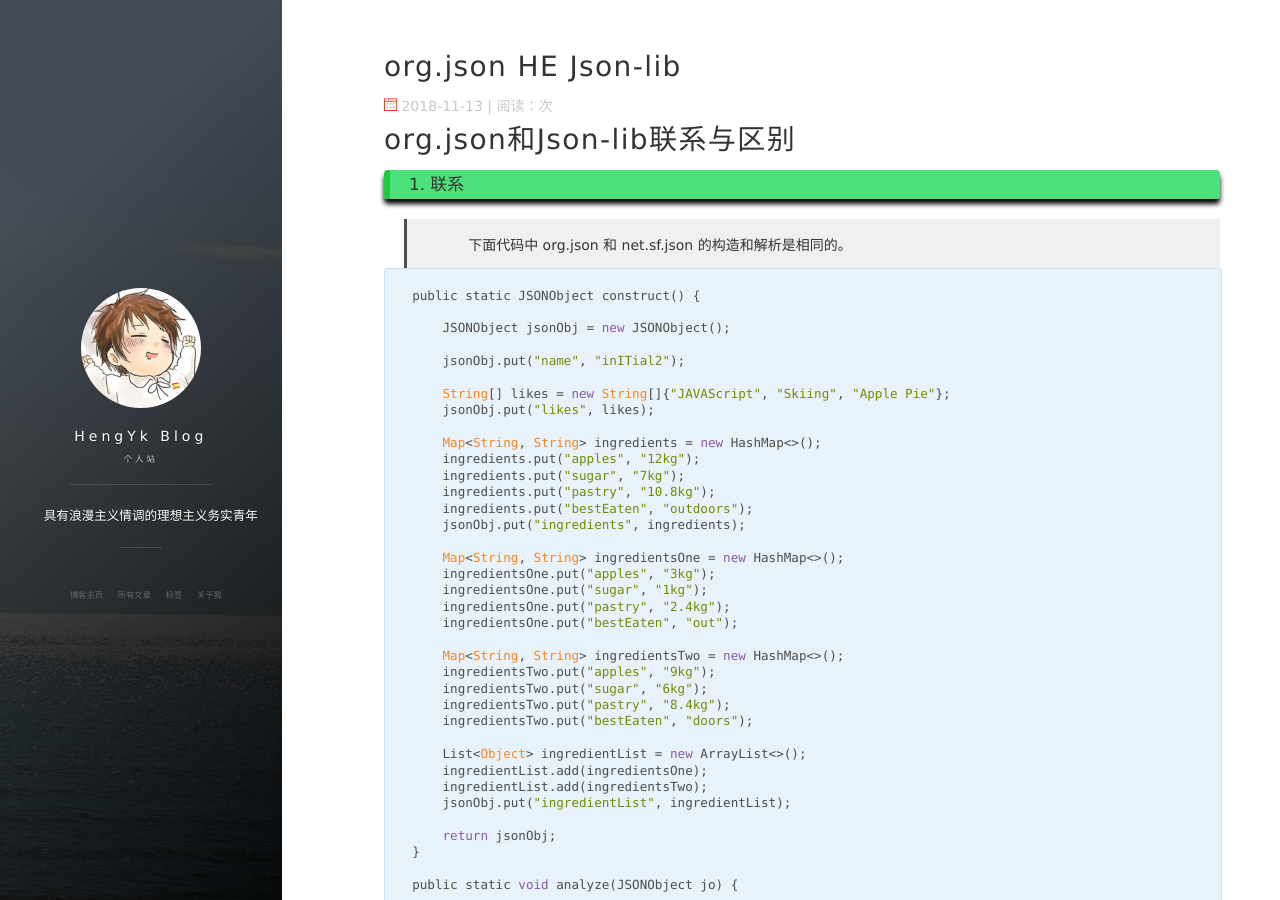
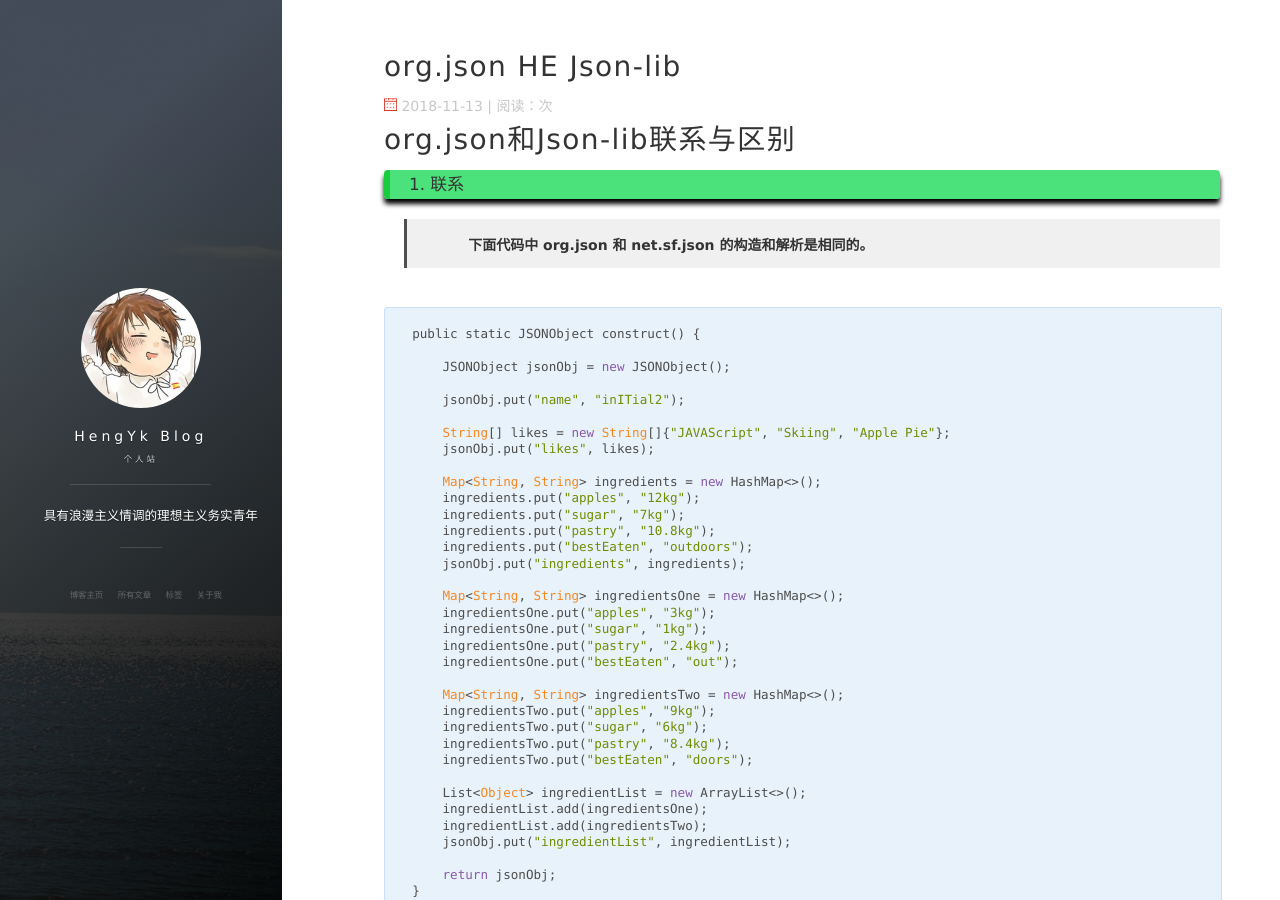
Before and after one commit to HengYk/hengyk.github.io, a Jekyll site: the page built from _posts/2018-11-13-org.json和Json-lib联系与区别.md, in a window 1280 px wide and 900 px high. Built offline with Jekyll 4.4.1, drawn with Linux system fonts in a browser that asks for light colours; nearby versions of some CDN libraries; comment, search, counter and statistics services are not loaded.

````diff
--- a/_posts/2018-11-13-org.json和Json-lib联系与区别.md
+++ b/_posts/2018-11-13-org.json和Json-lib联系与区别.md
@@ -10,7 +10,9 @@ tag: JSON系列文章（JAVA-JSON-*）
 
 ### 1. 联系
 
-> &nbsp;&nbsp;&nbsp;&nbsp;&nbsp;&nbsp;&nbsp;下面代码中 org.json 和 net.sf.json 的构造和解析是相同的。
+> &nbsp;&nbsp;&nbsp;&nbsp;&nbsp;&nbsp;&nbsp;**下面代码中 org.json 和 net.sf.json 的构造和解析是相同的。**
+
+<br/>
 
 ```
 public static JSONObject construct() {
@@ -97,7 +99,9 @@ public static void analyze(JSONObject jo) {
 
 ### 2. 区别
 
-> &nbsp;&nbsp;&nbsp;&nbsp;&nbsp;&nbsp;&nbsp;a) org.json比json-lib的使用要轻量得多。依赖树如下：
+> &nbsp;&nbsp;&nbsp;&nbsp;&nbsp;&nbsp;&nbsp;**a) org.json比json-lib的使用要轻量得多。依赖树如下：**
+
+<br/>
 
 ```
 Json-lib:
@@ -112,13 +116,15 @@ org.json:
     json-20180813.jar
 ```
 
-> &nbsp;&nbsp;&nbsp;&nbsp;&nbsp;&nbsp;&nbsp;b) JSON字符串转JSONObject的方式不同；
+> &nbsp;&nbsp;&nbsp;&nbsp;&nbsp;&nbsp;&nbsp;**b) JSON字符串转JSONObject的方式不同；**
 
-> &nbsp;&nbsp;&nbsp;&nbsp;&nbsp;&nbsp;&nbsp;c) org.json.JSONObject 在进行如下类型转换时不会损失精度，而net.sf.json.JSONObject会损失精度。
+> &nbsp;&nbsp;&nbsp;&nbsp;&nbsp;&nbsp;&nbsp;**c) org.json.JSONObject 在进行如下类型转换时不会损失精度，而net.sf.json.JSONObject会损失精度。**
 
-> &nbsp;&nbsp;&nbsp;&nbsp;&nbsp;&nbsp;&nbsp;d) org.json.JSONObject 出现类型不匹配异常；net.sf.json.JSONObject 没有出现同样的异常，但是损失精度。
+> &nbsp;&nbsp;&nbsp;&nbsp;&nbsp;&nbsp;&nbsp;**d) org.json.JSONObject 出现类型不匹配异常；net.sf.json.JSONObject 没有出现同样的异常，但是损失精度。**
 
-> &nbsp;&nbsp;&nbsp;&nbsp;&nbsp;&nbsp;&nbsp;e) org.json.JSONObject 和 net.sf.json.JSONObject 获取getJSONArray长度的方式不同。
+> &nbsp;&nbsp;&nbsp;&nbsp;&nbsp;&nbsp;&nbsp;**e) org.json.JSONObject 和 net.sf.json.JSONObject 获取getJSONArray长度的方式不同。**
+
+<br/>
 
 ```
 public class TestDiff {
````
